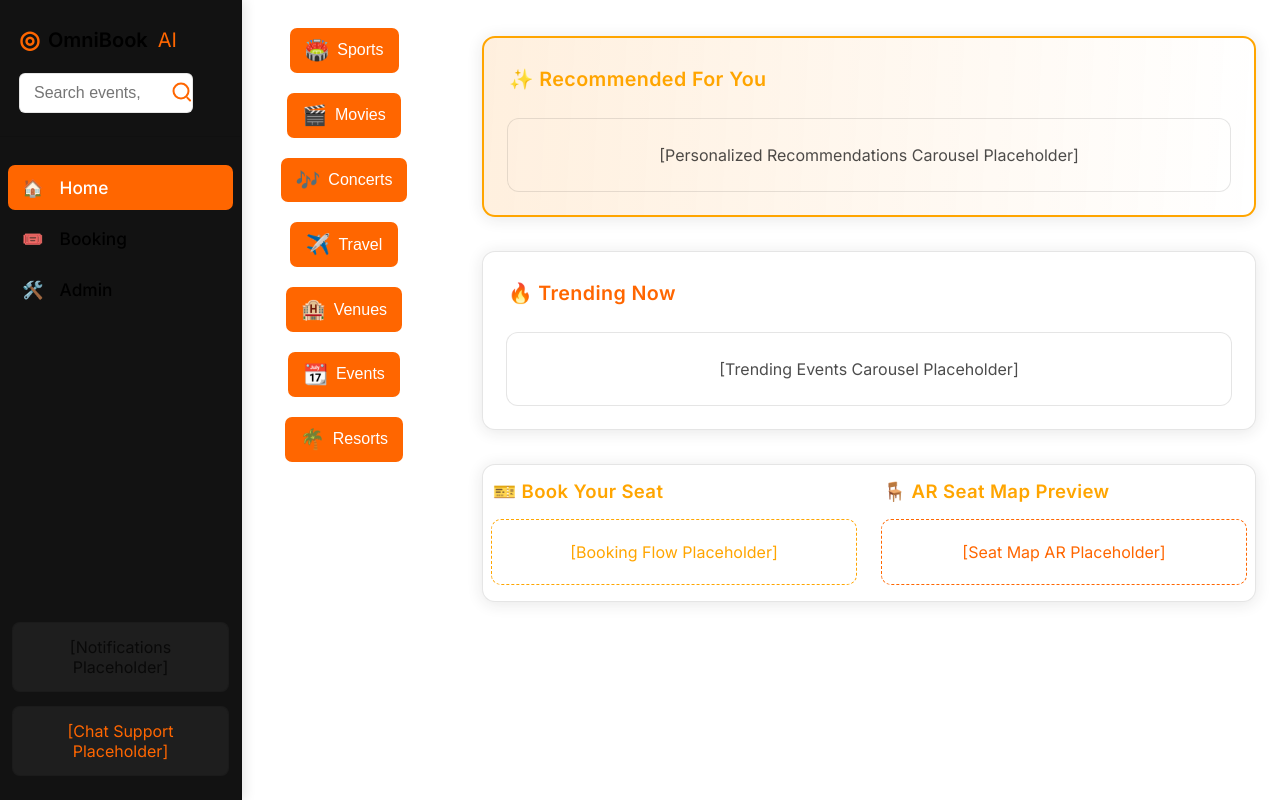
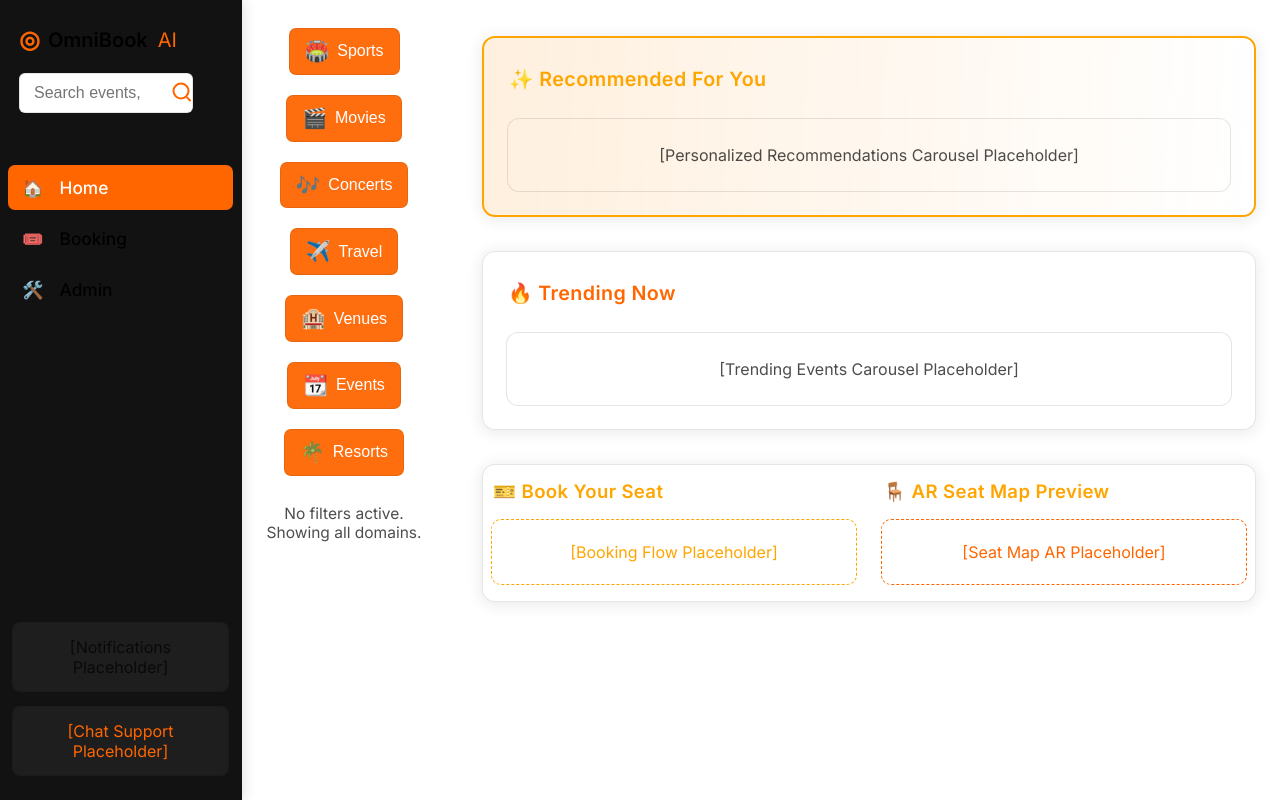
Before and after one commit to Workflow-Manager-admin/omnibook-ai-16339-5bd977bd, a React (Create React App) app in the folder omni_book_ai/: page / in a window 1280 px wide. Built offline with nearby package versions, Linux system fonts and the light colour scheme.

Commit message:
Auto-commit: Changes as of 2025-05-30T03:21:21.260525+00:00

```diff
--- a/omni_book_ai/src/components/FilterButtons.js
+++ b/omni_book_ai/src/components/FilterButtons.js
@@ -1,8 +1,15 @@
-import React from "react";
+import React, { useState } from "react";
 
-// PUBLIC_INTERFACE
+/**
+ * PUBLIC_INTERFACE
+ * FilterButtons: Interactive filter and quick-access buttons.
+ * - Allows toggling multiple filters on/off.
+ * - Shows which filters are active (visually & with ARIA).
+ * - Applies mock logic to demo content (UI-only, no real backend).
+ * - Accessible with keyboard navigation and screen readers.
+ */
 export default function FilterButtons() {
-  /** Placeholder for filter and quick-access buttons. */
+  // Available filters for demonstration
   const filters = [
     { label: "Sports", icon: "🏟️" },
     { label: "Movies", icon: "🎬" },
@@ -12,26 +19,141 @@ export default function FilterButtons() {
     { label: "Events", icon: "📆" },
     { label: "Resorts", icon: "🌴" },
   ];
+
+  // Local state: which filters are active (by label)
+  const [active, setActive] = useState([]);
+
+  // PUBLIC_INTERFACE
+  function toggleFilter(label) {
+    setActive((curr) =>
+      curr.includes(label)
+        ? curr.filter((f) => f !== label)
+        : [...curr, label]
+    );
+  }
+
+  // Optional: Provide some UI demonstration of the active filters
+  // (In real app, this would affect filtered results/events, etc.)
+  function renderActiveFeedback() {
+    if (active.length === 0) {
+      return (
+        <div
+          style={{
+            marginTop: 10,
+            color: "var(--text-secondary)",
+            fontSize: "0.97rem",
+            textAlign: "center",
+          }}
+          aria-live="polite"
+        >
+          No filters active. Showing all domains.
+        </div>
+      );
+    }
+    return (
+      <div
+        style={{
+          marginTop: 10,
+          color: "var(--kavia-orange)",
+          textAlign: "center",
+          fontWeight: 500,
+        }}
+        aria-live="polite"
+      >
+        {active.map((f) => (
+          <span
+            key={f}
+            style={{
+              background: "rgba(255,136,0,0.12)",
+              color: "var(--secondary)",
+              borderRadius: 6,
+              padding: "1px 9px",
+              margin: "0 7px 0 0",
+              fontSize: "0.98em",
+              border: "1px solid var(--accent)",
+            }}
+            aria-label={`Filter active: ${f}`}
+          >
+            {filters.find((x) => x.label === f)?.icon || "✨"} {f}
+          </span>
+        ))}
+        <span style={{fontWeight: 300, marginLeft: 5, color: "var(--text-secondary)"}}>
+          {active.length === 1 ? "filter active" : "filters active"}
+        </span>
+      </div>
+    );
+  }
+
   return (
     <div
       className="filter-btns-group"
       role="group"
       aria-label="Main quick filter buttons"
     >
-      {filters.map(btn => (
+      {filters.map((btn) => {
+        const isSelected = active.includes(btn.label);
+        return (
           <button
             key={btn.label}
-          className="btn filter-btn"
+            className={`btn filter-btn${isSelected ? " filter-btn--active" : ""}`}
             tabIndex={0}
-          aria-label={`Filter: ${btn.label}`}
+            aria-label={`Filter: ${btn.label}${isSelected ? " (active)" : ""}`}
+            aria-pressed={isSelected}
             type="button"
+            onClick={() => toggleFilter(btn.label)}
+            style={{
+              background: isSelected
+                ? "var(--kavia-orange)"
+                : "var(--secondary)",
+              color: isSelected ? "#fff" : "#fff",
+              border:
+                isSelected
+                  ? "2px solid var(--accent)"
+                  : "1.5px solid var(--border-color)",
+              boxShadow: isSelected
+                ? "0 0 0 2px var(--accent)"
+                : undefined,
+              outline: isSelected
+                ? "2px solid var(--accent)"
+                : undefined,
+              fontWeight: isSelected ? 700 : 500,
+              opacity: isSelected ? 1 : 0.94,
+              transition: "background 0.19s, border 0.16s, box-shadow 0.18s",
+            }}
           >
-          <span aria-hidden="true" className="filter-btn-icon">
+            <span
+              aria-hidden="true"
+              className="filter-btn-icon"
+              style={{ textShadow: isSelected ? "0 0 4px #FF9100" : undefined }}
+            >
               {btn.icon}
             </span>
             {btn.label}
+            {isSelected && (
+              <span
+                aria-hidden="true"
+                style={{
+                  fontWeight: 400,
+                  marginLeft: 5,
+                  fontSize: "0.97em",
+                  color: "#fff",
+                  background: "var(--accent)",
+                  borderRadius: "4px",
+                  padding: "1px 7px",
+                  marginRight: -3,
+                  marginLeft: 8,
+                  letterSpacing: "0.04em",
+                  boxShadow: "0 1px 5px 0 rgba(120,60,0,0.12)",
+                }}
+              >
+                ✓
+              </span>
+            )}
           </button>
-      ))}
+        );
+      })}
+      {/* Live feedback area below buttons: what filters are active */}
+      <div style={{ width: "100%" }}>{renderActiveFeedback()}</div>
     </div>
   );
 }
```
Also changed, not shown: 1 other file (tests, documents, lock files or other folders). Lines whose indentation alone changed are shown as unchanged.
